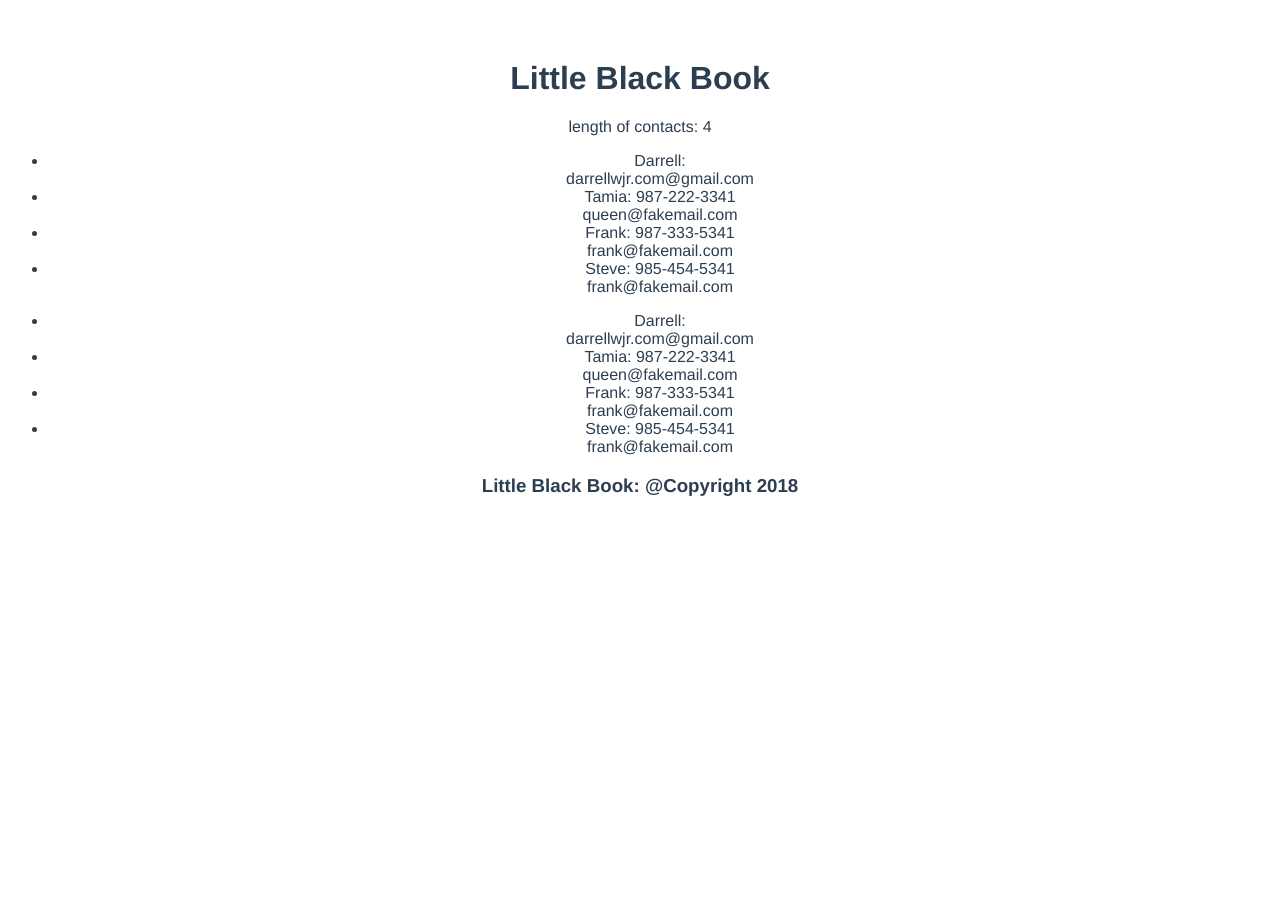
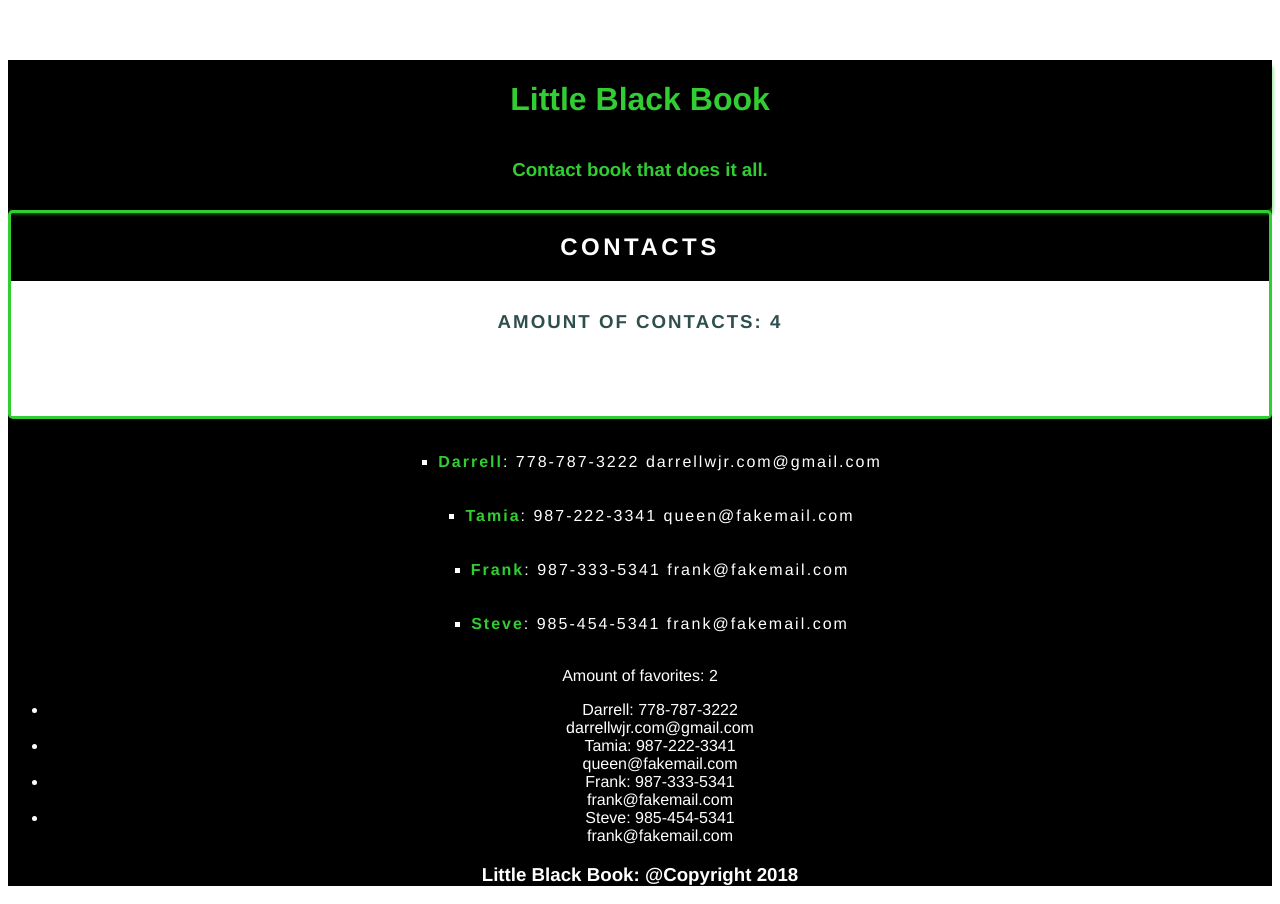
Before and after one commit to InceptionCode/vue-practice, a Vue app in the folder vuex-project/: page / in a window 1280 px wide. Before the commit the page ends 800 px from the top, so only its background shows below. Built offline with nearby package versions, Linux system fonts and the light colour scheme; the HTML template or start-up script is replaced by a standard one.

Commit message:
Added important files and started styling app

```diff
--- /dev/null
+++ b/vuex-project/public/index.html
@@ -0,0 +1,17 @@
+<!DOCTYPE html>
+<html>
+  <head>
+    <meta charset="utf-8">
+    <meta http-equiv="X-UA-Compatible" content="IE=edge">
+    <meta name="viewport" content="width=device-width,initial-scale=1.0">
+    <link rel="shortcut icon" href="<%= webpackConfig.output.publicPath %>favicon.ico">
+    <title>vuex-project</title>
+  </head>
+  <body>
+    <noscript>
+      <strong>We're sorry but vuex-project doesn't work properly without JavaScript enabled. Please enable it to continue.</strong>
+    </noscript>
+    <div id="app"></div>
+    <!-- built files will be auto injected -->
+  </body>
+</html>
--- a/vuex-project/src/App.vue
+++ b/vuex-project/src/App.vue
@@ -34,7 +34,8 @@ export default {
   -webkit-font-smoothing: antialiased;
   -moz-osx-font-smoothing: grayscale;
   text-align: center;
-  color: #2c3e50;
+  color: white;
   margin-top: 60px;
+  background: black;
 }
 </style>
--- a/vuex-project/src/components/AppContacts.vue
+++ b/vuex-project/src/components/AppContacts.vue
@@ -1,11 +1,14 @@
 <template>
   <div>
-    <p>length of contacts: {{contactLength}}</p>
+    <div class="contact-title-wrapper">
+      <h2>Contacts</h2>
+      <h3 class="contact-amount">Amount of contacts: {{contactsAmount}}</h3>
+    </div>
     <ul>
       <li v-for="contact in contactList"
       :key="contact.id">
-        {{contact.name}}: {{contact.number}}
-        <br>
+        <strong>{{contact.name}}</strong>:
+        {{contact.number}}
         <span>{{contact.email}}</span>
       </li>
     </ul>
@@ -19,9 +22,49 @@ export default {
     contactList () {
       return this.$store.state.contacts
     },
-    contactLength () {
+    contactsAmount () {
       return this.$store.getters.contactLength;
     }
   },
 }
 </script>
+
+<style scoped>
+  .contact-title-wrapper {
+    border: 3px solid limegreen;
+    border-radius: 5px;
+  }
+  .contact-amount {
+    background: white;
+    color: darkslategray;
+    padding: 30px 0;
+    margin: 0;
+    height: 75px;
+    text-transform: uppercase;
+    letter-spacing: 2px;
+  }
+  h2 {
+    text-transform: uppercase;
+    letter-spacing: 3.5px;
+  }
+  ul {
+    display: flex;
+    flex-direction: column;
+    align-items: center;
+    list-style: square;
+  }
+  ul:after {
+    display: table;
+    content: '';
+    clear: both;
+  }
+  li {
+    font-size: 16px;
+    letter-spacing: 2px;
+    line-height: 1.5;
+    margin: 15px 0;
+  }
+  strong {
+    color: limegreen;
+  }
+</style>
--- a/vuex-project/src/components/AppFavorites.vue
+++ b/vuex-project/src/components/AppFavorites.vue
@@ -1,5 +1,6 @@
 <template>
   <div>
+    <p>Amount of favorites: {{AmountOfFavorites}}</p>
     <ul>
       <li v-for="contact in contactList"
       :key="contact.id">
@@ -16,7 +17,10 @@ export default {
   props: ['contacts'],
   computed: {
     contactList () {
-      return this.$store.state.contacts
+      return this.$store.state.contacts;
+    },
+    AmountOfFavorites () {
+      return this.$store.getters.favoritesAmount;
     }
   },
 }
--- a/vuex-project/src/components/AppHeader.vue
+++ b/vuex-project/src/components/AppHeader.vue
@@ -1,6 +1,7 @@
 <template>
   <header>
     <h1>Little Black Book</h1>
+    <h3>Contact book that does it all.</h3>
   </header>
 </template>
 
@@ -12,4 +13,17 @@ export default {
 
 <!-- Add "scoped" attribute to limit CSS to this component only -->
 <style scoped>
+  header {
+    display: flex;
+    flex-direction: column;
+    height: 150px;
+    box-shadow: 2px 5px 3px rgba(50,205,50,0.4);
+    border-radius: 5px;
+  }
+  h1 {
+    color: limegreen;
+  }
+  h3 {
+    color: limegreen;
+  }
 </style>
--- a/vuex-project/src/store/store.js
+++ b/vuex-project/src/store/store.js
@@ -9,7 +9,7 @@ export const store = new Vuex.Store({
         {
           id: Math.random(),
           name: 'Darrell',
-          phone: '778-787-3222',
+          number: '778-787-3222',
           email: 'darrellwjr.com@gmail.com',
           favorite: 'yes'
         },
@@ -37,6 +37,14 @@ export const store = new Vuex.Store({
       ]
   },
   getters: {
-    contactLength: state => state.contacts.length
+    contactLength: state => state.contacts.length,
+    favoritesAmount: state => {
+      let favArray = state.contacts.map(contact =>{
+        if (contact.favorite === 'yes') {
+            return contact
+        }
+      }).filter(favs => favs !== undefined).length;
+      return favArray;
+    }
   }
 })
```
Also changed, not shown: 1 other file (tests, documents, lock files or other folders).
